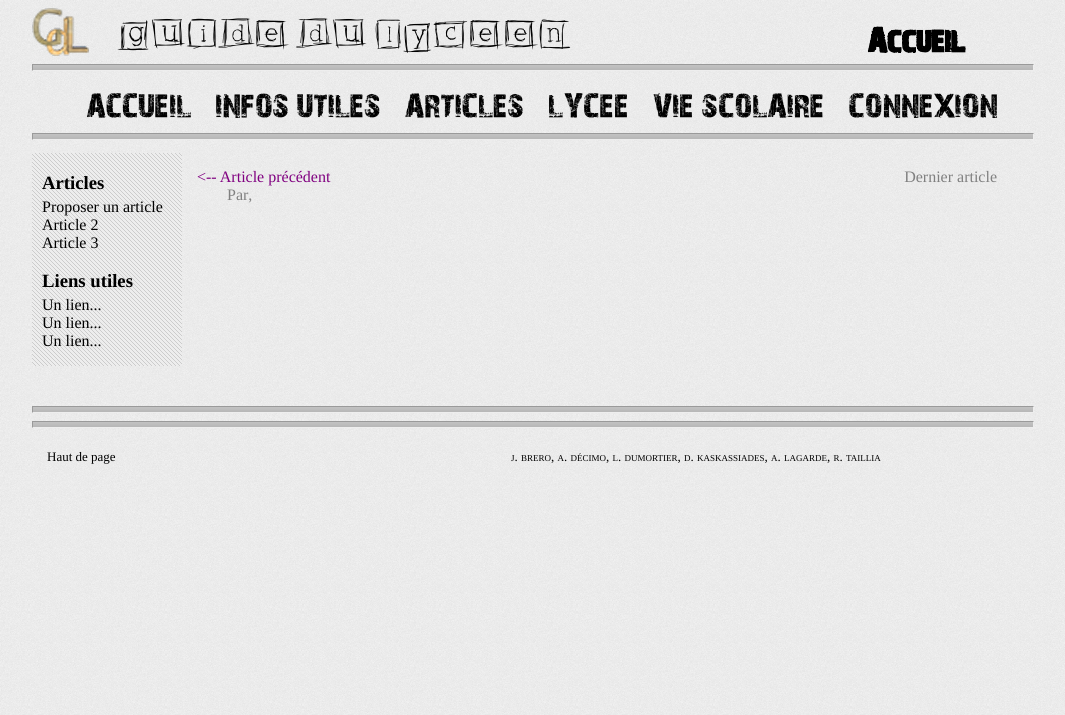
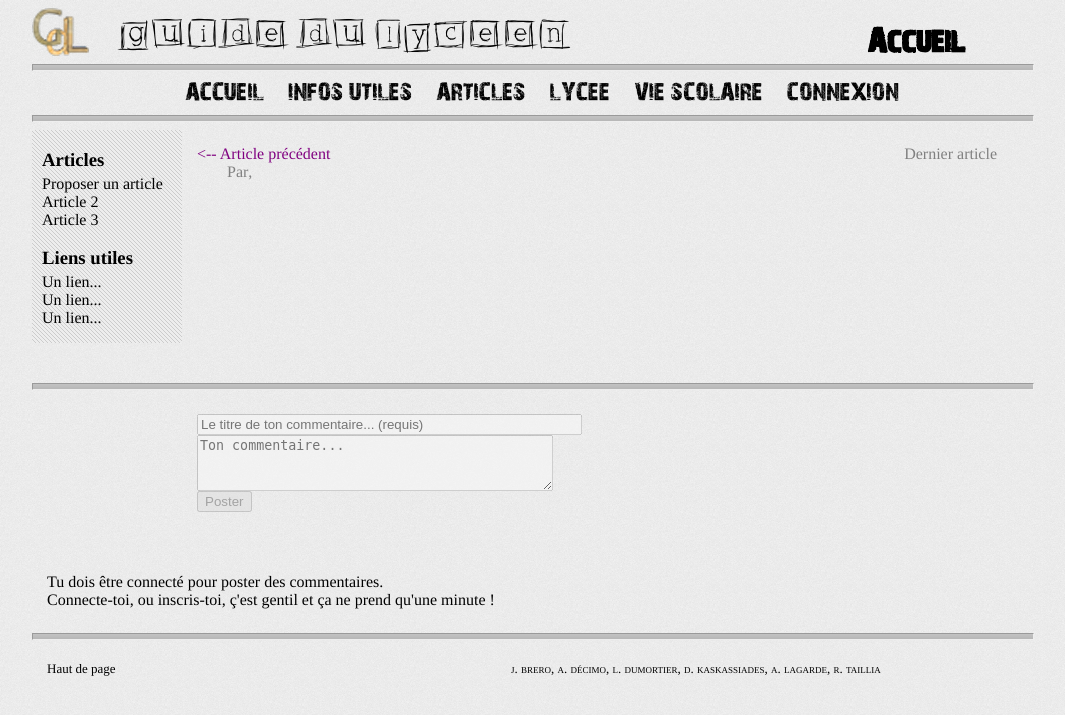
Before and after one commit to MisterDA/GuideDuLyceen, a PHP site: page /articles.php in a window 1280 px wide. Shown: the top 715 px of the page, without its empty margins (108-1173 px from the left). Run offline with PHP 8.4, Linux system fonts and the light colour scheme; data that the repository does not hold is empty.

Commit message:
Amélioré le support des articles.

```diff
--- a/articles.php
+++ b/articles.php
@@ -153,16 +153,25 @@
 
 		<hr />
 
-		<!--<div><?php
-
-			$req = $bdd->query('SELECT * FROM commentaires');
-			$data = $req->fetch();
-				foreach ($data as $key => $var) {
-					echo '$data[\'' . $key . '\'] = ' . $var . '<br />';
+		<div id="div_comments">
+			<?php
+				$commentsInBDD = $bdd->prepare('SELECT author, datePublishment, text FROM comments WHERE article = :article ORDER BY datePublishment DESC');
+				$commentsInBDD->execute(array('article' => $current['id']));
+				while ($comments = $commentsInBDD->fetch()) {
+					echo '<p>---- Par ' . $comments['author'] . ' --- ' . $comments['datePublishment'] . ' ----<br />--- ' . $comments['title'] . ' ---</p>' . $comments['text'];
 				}
-			$req->closeCursor();
-
-		?></div>-->
+				$commentsInBDD->closeCursor();
+			?>
+			<form method="post" action="articles.php">
+				<p>
+				<input type="text" name="title" placeholder="Le titre de ton commentaire... (requis)" size="45" maxlength="15" required <?php if (!isset($_SESSION['username'])) echo "disabled"; ?> />
+				<textarea name="text" placeholder="Ton commentaire..." required <?php if (!isset($_SESSION['username'])) echo "disabled"; ?>></textarea>
+				<input type="submit" value="Poster" <?php if (!isset($_SESSION['username'])) echo "disabled"; ?> />
+				</p>
+			</form>
+			<?php if (!isset($_SESSION['username']))
+				echo "<p id=\"p_not_login\">Tu dois être connecté pour poster des commentaires.<br /><a href=\"user.php?login=1\" class=\"page_link\">Connecte-toi</a>, ou <a href=\"user.php?signup=1\" class=\"page_link\">inscris-toi</a>, ç'est gentil et ça ne prend qu'une minute !"; ?>
+		</div>
 
 	</section>
 
--- a/global.css
+++ b/global.css
@@ -70,16 +70,17 @@ hr {
 /* HEADER */
 
 #main_title {
-	padding: 0px 0px;
-	margin: 0px 0px;
+	padding: 0px;
+	margin: 0px;
+	margin-bottom: 5px;
 	width: 1000px;
 }
 
 header img, header h1, header h2{
 	display: inline-block;
 	vertical-align: bottom;
-	padding: 0px 0px;
-	margin: 0px 0px;
+	padding: 0px;
+	margin: 0px;
 }
 
 header h1 {
@@ -107,8 +108,7 @@ header span:hover {
 header nav {
 	display: block;
 	margin: 0px;
-    padding-top: 5px;
-    padding-bottom: 5px;
+	padding: 0px;
 	width: 1000px;
 }
 
@@ -126,7 +126,7 @@ header nav ul li {
 
 header nav ul li a {
 	font-family: '28 Days Later';
-	font-size: xx-large;
+	font-size: x-large;
 	text-transform: uppercase;
 }
 
@@ -175,6 +175,26 @@ section article img {
 	margin: auto;
 }
 
+/* COMMENTAIRES */
+
+form {
+	display: inline-block;
+	vertical-align: top;
+	margin-left: 165px;
+}
+form textarea {
+	display: block;
+	width: 350px;
+	height: 50px;
+}
+#p_not_login {
+	display: inline-block;
+	overflow: auto;
+	vertical-align: top;
+	margin-left: 15px;
+	margin-top: 45px;
+}
+
 /* ASIDE */
 
 section aside {
```
